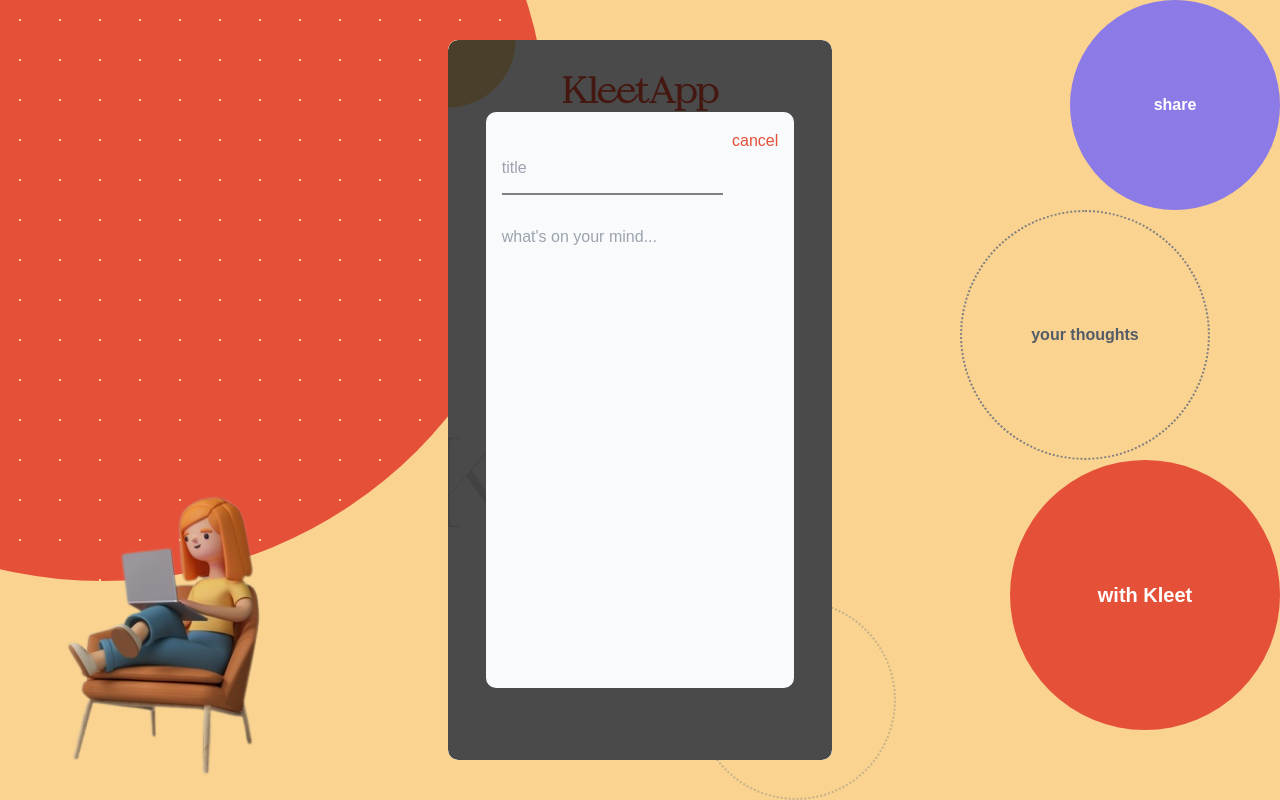
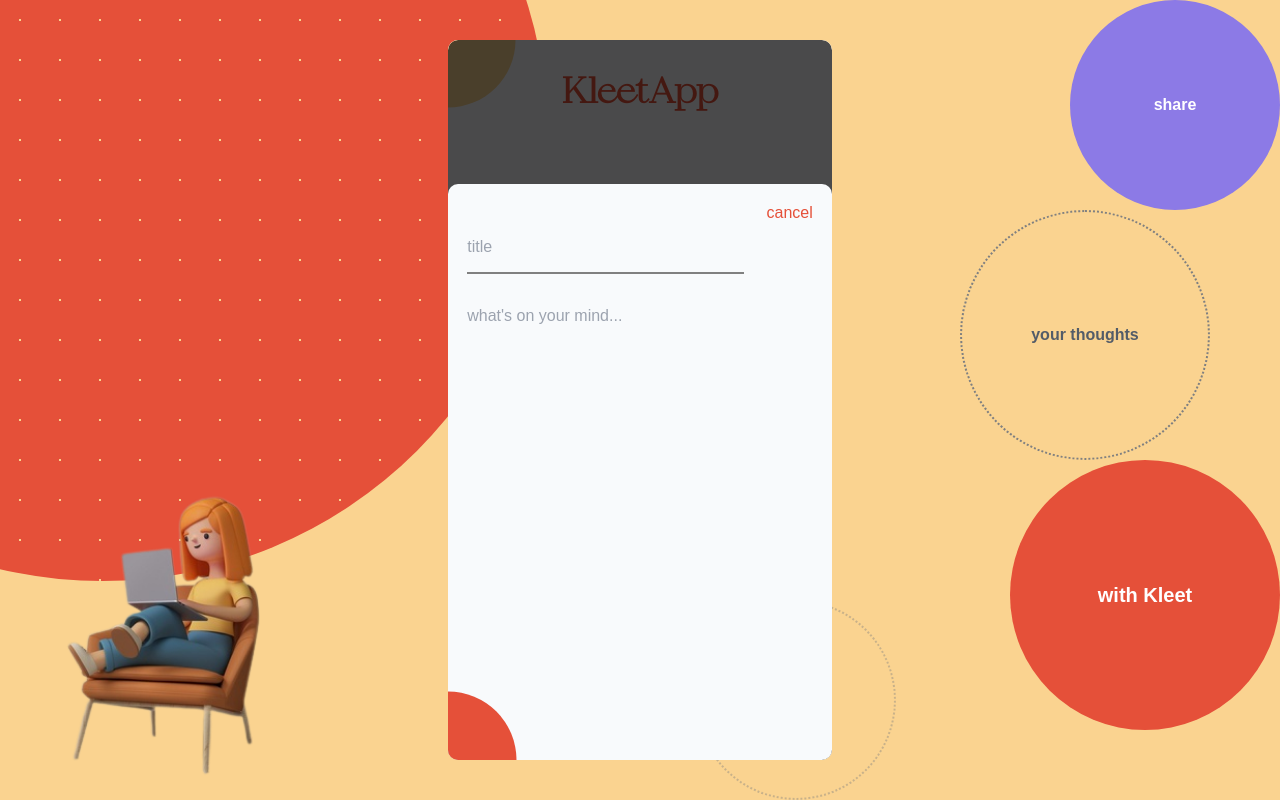
Before and after one commit to Sammy-Genius/Post-Application, a React app: page / in a window 1280 px wide. Both pictures are taken after a click on the element 782 px from the left and 694 px from the top of the page. Built offline with nearby package versions, Linux system fonts and the light colour scheme.

Commit message:
added new shape in modal

```diff
--- a/src/components/Modal.js
+++ b/src/components/Modal.js
@@ -66,13 +66,13 @@
         <>
             <AnimatePresence>
                 { modal && (
-                <motion.div className="w-full h-full absolute top-0 left-0 overlay border-radius flexbox z-10"
+                <motion.div className="w-full h-full absolute top-0 left-0 overlay border-radius flex items-end z-10"
                 variants={ modalVariants }
                 initial='from'
                 animate='to'
                 exit='exit'
                 >
-                    <motion.div className="w-[80%] h-[80%] bg-slate-50 border-radius relative z-20" variants={modalVariants}>
+                    <motion.div className="w-full h-[80%] bg-slate-50 border-radius relative z-20" variants={modalVariants}>
                         <div className="w-[90%] h-[30%] my-[10%] mx-auto">
                             <div className="title-box">
                                 <input type="text" placeholder="title" className='input' required onChange={e => setTitle(e.target.value)}/>
@@ -85,6 +85,7 @@
                             <p className="text-[#fad390] voyage font-black cursor-pointer">Kleet</p>
                         </motion.div> : ''}
                         <motion.span className="absolute text-[#e55039] top-[3%] right-[5%] cursor-pointer" onClick={openModal} variants={appearVariants}>cancel</motion.span>
+                        <div className='w-full h-full absolute shape-four bottom-0 left-0 bg-[#e55039]'></div>
                     </motion.div>
                 </motion.div>
                 )}
--- a/src/index.css
+++ b/src/index.css
@@ -39,6 +39,9 @@
     }
     .shape-three {
         border:2px dotted gray;
+    }
+    .shape-four {
+        clip-path: circle(14.0% at 0% 100%);
     }
     .overlay {
         background-color:rgba(0, 0, 0, 0.7);
```
